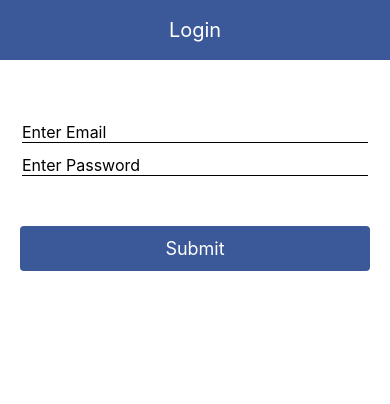
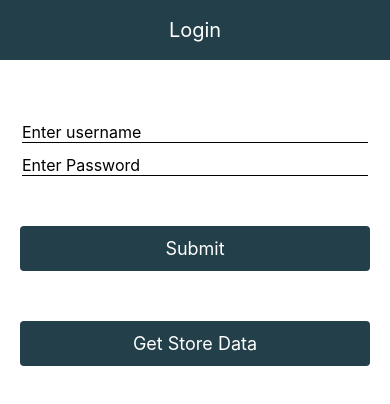
Before and after one commit to TechWithMuskan/MyFirstApp, a React Native app: screen / in a window 390 px wide. Shown: the top 404 px of the page. Built offline with nearby package versions, Linux system fonts and the light colour scheme.

Commit message:
feat(use): async store

```diff
--- a/package.json
+++ b/package.json
@@ -10,6 +10,7 @@
     "lint": "eslint ."
   },
   "dependencies": {
+    "@react-native-async-storage/async-storage": "^1.17.7",
     "@react-navigation/bottom-tabs": "^6.0.7",
     "@react-navigation/drawer": "^6.1.4",
     "@react-navigation/native": "^6.0.2",
--- a/src/App.js
+++ b/src/App.js
@@ -1,12 +1,12 @@
 import React from 'react';
 import {StatusBar} from 'react-native';
-import Login from './components/atoms/login';
+import AsyncStore from './screens/asyncStore';
 
 const App = () => {
   return (
     <>
-      <StatusBar backgroundColor="#3b5998" />
-      <Login />
+      <StatusBar backgroundColor="#233f49" />
+      <AsyncStore />
     </>
   );
 };
--- /dev/null
+++ b/src/screens/asyncStore.js
@@ -0,0 +1,105 @@
+import React, {useState} from 'react';
+import {
+  View,
+  TouchableOpacity,
+  StyleSheet,
+  TextInput,
+  Text,
+} from 'react-native';
+import AsyncStorage from '@react-native-async-storage/async-storage';
+
+const asyncStore = () => {
+  const [username, setUsername] = useState('');
+  const [password, setPassword] = useState('');
+
+  const storeData = async value => {
+    try {
+      await AsyncStorage.setItem('username', value);
+      alert('Username in store saved successfully!');
+    } catch (error) {
+      console.log('error :', error);
+    }
+  };
+
+  const getData = async () => {
+    try {
+      const value = await AsyncStorage.getItem('username');
+      if (value !== null) {
+        alert(`Welcome ${value}`);
+      }
+    } catch (e) {
+      console.log('error :', error);
+    }
+  };
+
+  const onSubmit = () => {
+    storeData(username);
+  };
+
+  return (
+    <>
+      <View style={styles.login}>
+        <Text style={styles.headerText}>Login</Text>
+      </View>
+      <TextInput
+        placeholder="Enter username"
+        style={styles.inputField}
+        value={username}
+        onChangeText={value => setUsername(value)}
+      />
+      <TextInput
+        placeholder="Enter Password"
+        style={styles.inputField}
+        value={password}
+        onChangeText={value => setPassword(value)}
+      />
+      <TouchableOpacity style={styles.submit} onPress={onSubmit}>
+        <Text style={styles.submitText}>Submit</Text>
+      </TouchableOpacity>
+
+      <TouchableOpacity style={styles.submit} onPress={getData}>
+        <Text style={styles.submitText}>Get Store Data</Text>
+      </TouchableOpacity>
+    </>
+  );
+};
+
+const styles = StyleSheet.create({
+  headerText: {
+    fontSize: 20,
+    color: '#fff',
+  },
+  login: {
+    backgroundColor: '#233f49',
+    padding: 18,
+    alignItems: 'center',
+    marginBottom: 50,
+  },
+  inputField: {
+    borderBottomColor: 'black',
+    borderBottomWidth: 0.5,
+    marginTop: 12,
+    marginHorizontal: 22,
+    fontSize: 16,
+  },
+  error: {
+    marginHorizontal: 22,
+    fontSize: 14,
+    color: 'red',
+    marginTop: 5,
+  },
+  submit: {
+    backgroundColor: '#233f49',
+    marginHorizontal: 20,
+    marginTop: 50,
+    padding: 12,
+    alignItems: 'center',
+    borderRadius: 4,
+  },
+  submitText: {
+    fontSize: 18,
+    color: '#fff',
+  },
+});
+
+export default asyncStore;
```
